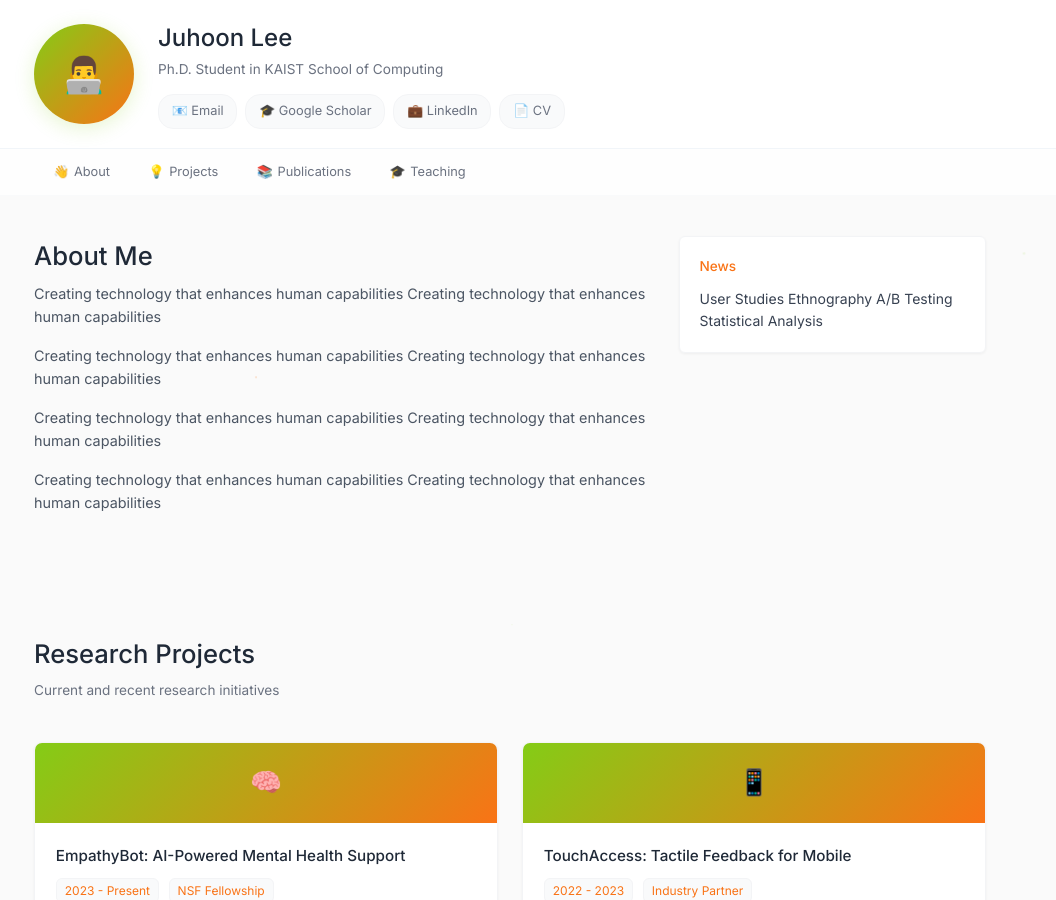
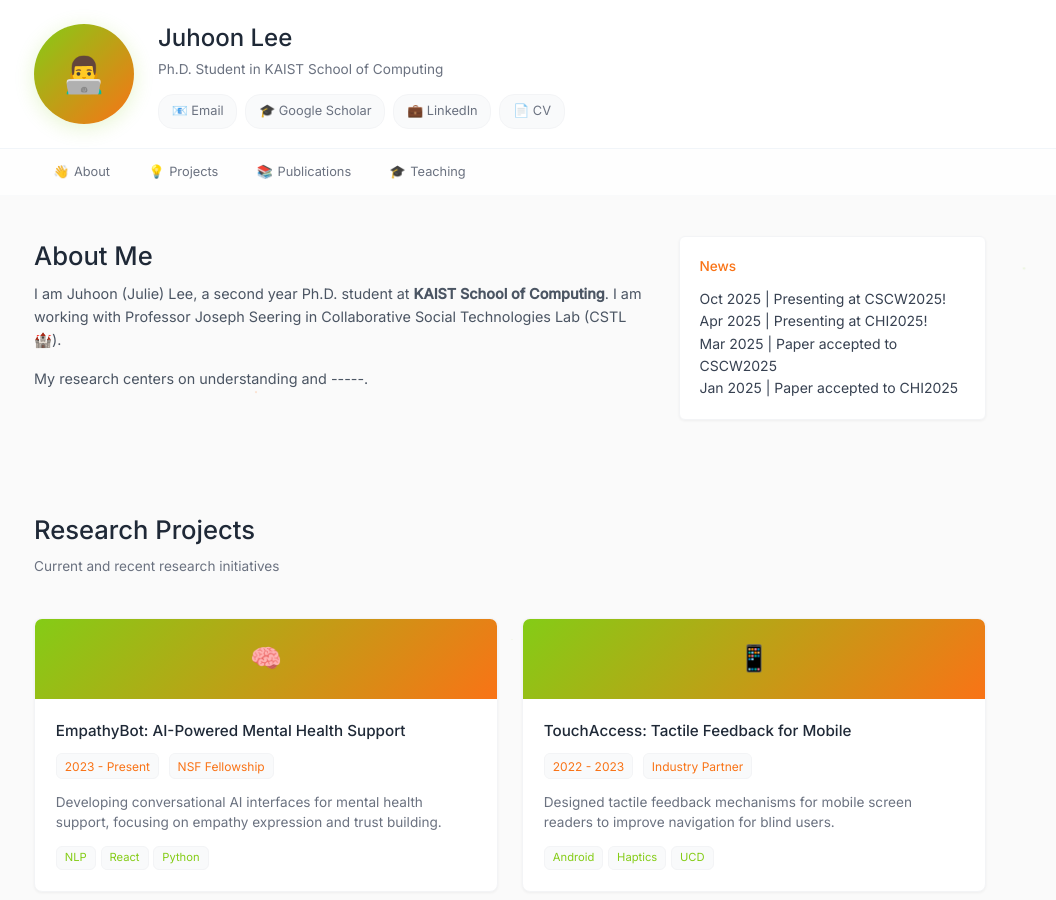
Before and after one commit to julielee16/personal-website, a Jekyll site: the page built from index.md, in a window 1280 px wide and 900 px high. Shown: the whole window, without its empty margins (130-1186 px from the left). Built offline with Jekyll 4.4.1, drawn with Linux system fonts in a browser that asks for light colours.

Commit message:
Added news

```diff
--- a/_layouts/default.html
+++ b/_layouts/default.html
@@ -57,10 +57,8 @@
                 <div class="bio-content">
                     <div class="section-header">
                         <h3>About Me</h3>
-                        <p>Creating technology that enhances human capabilities Creating technology that enhances human capabilities</p>
-                        <p>Creating technology that enhances human capabilities Creating technology that enhances human capabilities</p>
-                        <p>Creating technology that enhances human capabilities Creating technology that enhances human capabilities</p>
-                        <p>Creating technology that enhances human capabilities Creating technology that enhances human capabilities</p>
+                        <p>I am Juhoon (Julie) Lee, a second year Ph.D. student at <b>KAIST School of Computing</b>. I am working with Professor Joseph Seering in Collaborative Social Technologies Lab (CSTL🏰). </p>
+                        <p>My research centers on understanding and -----. </p>
                     </div>
                 </div>
 
@@ -68,10 +66,10 @@
                     <div class="skill-category">
                         <h4>News</h4>
                         <div>
-                            <span>User Studies</span>
-                            <span>Ethnography</span>
-                            <span>A/B Testing</span>
-                            <span>Statistical Analysis</span>
+                            <p>Oct 2025 | Presenting at CSCW2025!</p>
+                            <p>Apr 2025 | Presenting at CHI2025!</p>
+                            <p>Mar 2025 | Paper accepted to CSCW2025</p>
+                            <p>Jan 2025 | Paper accepted to CHI2025</p>
                         </div>
                     </div>
                 </div>
```
